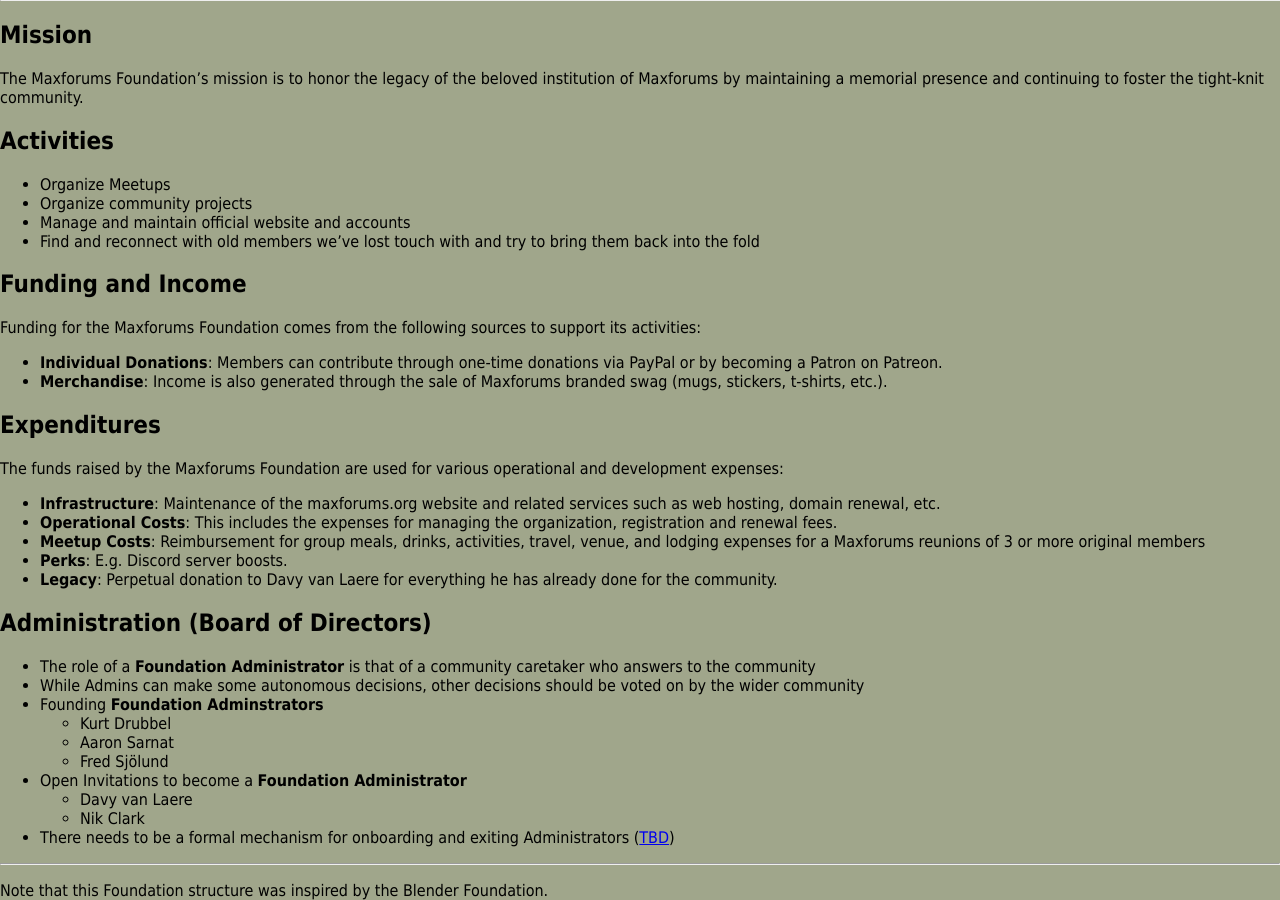
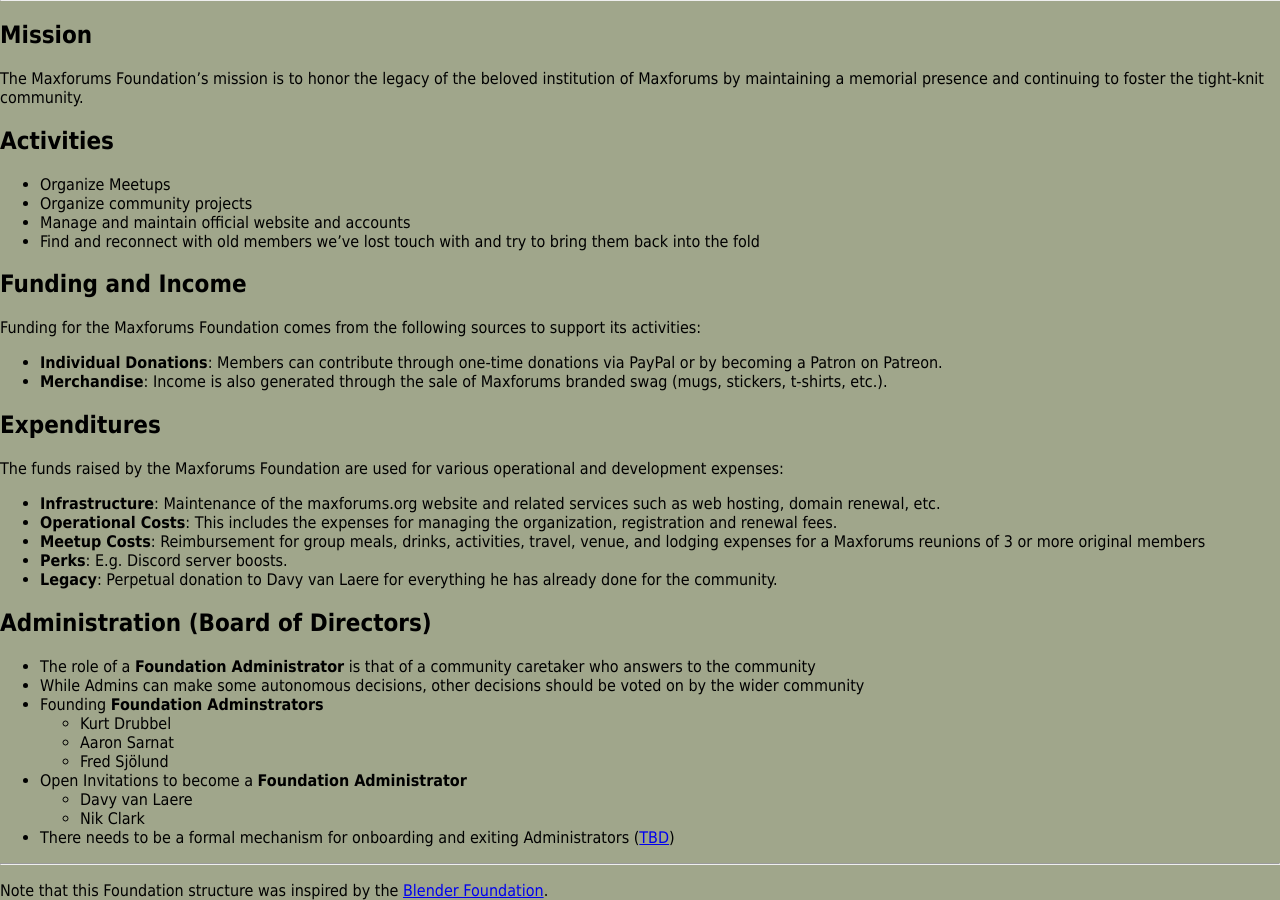
Before and after one commit to maxforums/maxforums.org, a Jekyll site: the page built from foundation.md, in a window 1280 px wide and 900 px high, scrolled down 588 px. Built offline with Jekyll 4.4.1, drawn with Linux system fonts in a browser that asks for light colours; our own code applies the rules of GitHub Pages for plain Markdown files; part of the change alters nothing that is shown.

```diff
--- a/foundation.md
+++ b/foundation.md
@@ -67,4 +67,4 @@ The funds raised by the Maxforums Foundation are used for various operational an
 
 ---
 
-Note that this Foundation structure was inspired by the Blender Foundation.
+Note that this Foundation structure was inspired by the [Blender Foundation](https://www.blender.org/about/foundation).
```
